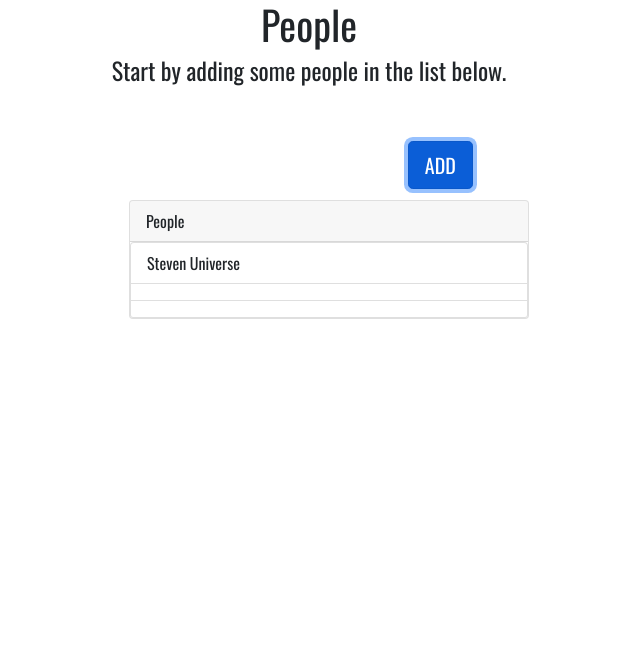
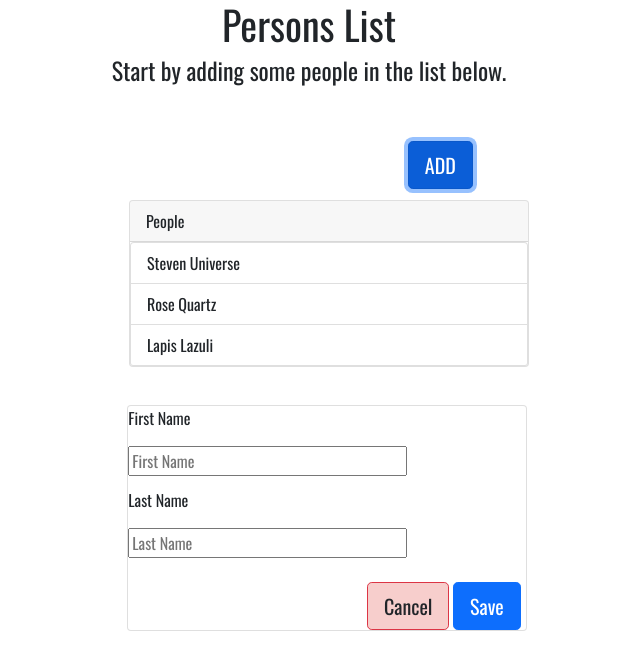
Before and after one commit to candace1818/Lab-3, a plain HTML site: page addPeople.html in a window 1280 px wide. Both pictures are taken after a click on the button "ADD". Shown: the top 670 px of the page, without its empty margins (331-971 px from the left). Drawn offline with nearby package versions, Linux system fonts and the light colour scheme.

Commit message:
finished css on add people page

```diff
--- a/addPeople.html
+++ b/addPeople.html
@@ -6,6 +6,8 @@
     <meta name="viewport" content="width=device-width, initial-scale=1.0">
     <link href="https://cdn.jsdelivr.net/npm/bootstrap@5.0.2/dist/css/bootstrap.min.css" rel="stylesheet" integrity="sha384-EVSTQN3/azprG1Anm3QDgpJLIm9Nao0Yz1ztcQTwFspd3yD65VohhpuuCOmLASjC" crossorigin="anonymous">
     <link href="https://fonts.googleapis.com/css2?family=Oswald&display=swap" rel="stylesheet">
+    <script src="https://cdn.jsdelivr.net/npm/@popperjs/core@2.11.6/dist/umd/popper.min.js" integrity="sha384-oBqDVmMz9ATKxIep9tiCxS/Z9fNfEXiDAYTujMAeBAsjFuCZSmKbSSUnQlmh/jp3" crossorigin="anonymous"></script>
+    <script src="https://cdn.jsdelivr.net/npm/bootstrap@5.2.1/dist/js/bootstrap.min.js" integrity="sha384-7VPbUDkoPSGFnVtYi0QogXtr74QeVeeIs99Qfg5YCF+TidwNdjvaKZX19NZ/e6oz" crossorigin="anonymous"></script>
     <title>Add People Page</title>
 
     <style>
@@ -29,14 +31,32 @@
         .container2 {
             justify-content: center;
             margin-left: 35.8%;
+            margin-top: 3%;
+        }
+        #firstname {
+            width: 70%;
+        }
+        #last {
+            margin-top: 3%;
+        }
+        #lastname {
+            width: 70%;
         }
         #inputSection {
             display: none;
         }
+        #cancel {
+            margin-top: 6%;
+            margin-left: 60%;
+            background-color: #F7CECC;
+        }
+        #save {
+            margin-top: 6%;
+        }
     </style>
 </head>
 <body>
-    <h1>People</h1>
+    <h1>Persons List</h1>
     <h4>Start by adding some people in the list below.</h4>
 
     <div class="container">
@@ -45,10 +65,11 @@
             <div class="card-header">
             People
             </div>
-            <ul class="list-group">
+            <ul class="list-group" id="listPeople">
                 <li class="list-group-item">Steven Universe</li>
-                <li class="list-group-item"></li>
-                <li class="list-group-item"></li>
+                <li class="list-group-item">Rose Quartz</li>
+                <li class="list-group-item">Lapis Lazuli</li>
+
             </ul>
         </div>
     </div>
@@ -60,35 +81,40 @@
                 <input id="firstname" type="text" placeholder="First Name">
             </div>
             <div class="lastname1">
-                <p>Last Name</p>
+                <p id="last">Last Name</p>
                 <input id="lastname" type="text" placeholder="Last Name">
             </div>
             <div class="buttons">
-                <button id="cancel" type="button" class="btn btn-primary btn-lg" onclick="hideInput()">Cancel</button>
+                <button id="cancel" type="button" class="btn btn-lg border-danger" onclick="hideInput()">Cancel</button>
                 <button id="save" type="button" class="btn btn-primary btn-lg" onclick="savePeople()">Save</button>
             </div>
         </div>
     </div>
 
     <script>
-        let list = document.getElementById('list-group');
-        let inputSection = document.querySelector('inputSection');
+        let list = document.getElementById('listPeople');
+        let inputSection = document.querySelector('#inputSection');
 
-        function savePeople(){
-            let firstname = document.getElementById('firstname').value;
-            let lastname = document.getElementById('lastname').value;
-            let putName = document.createElement('li');
-            putName.appendChild(document.createTextNode(firstname + ' ' + lastname));
-            list.appendChild(putName);
-            return false;
+        // add button
+        function addPeople() {
+            inputSection.style.display = "block";
         }
 
+        // cancel button
         function hideInput() {
             inputSection.style.display = "none";
         }
 
-        function addPeople() {
-
+        // save button
+        function savePeople() {
+            let firstname = document.getElementById('firstname').value;
+            let lastname = document.getElementById('lastname').value;
+            let li = document.createElement('li');
+            li.className = 'list-group-item';
+            let names = firstname + ' ' + lastname;
+            li.appendChild(document.createTextNode(names));
+            list.appendChild(li);
+            return false;
         }
     </script>
 </body>
```
